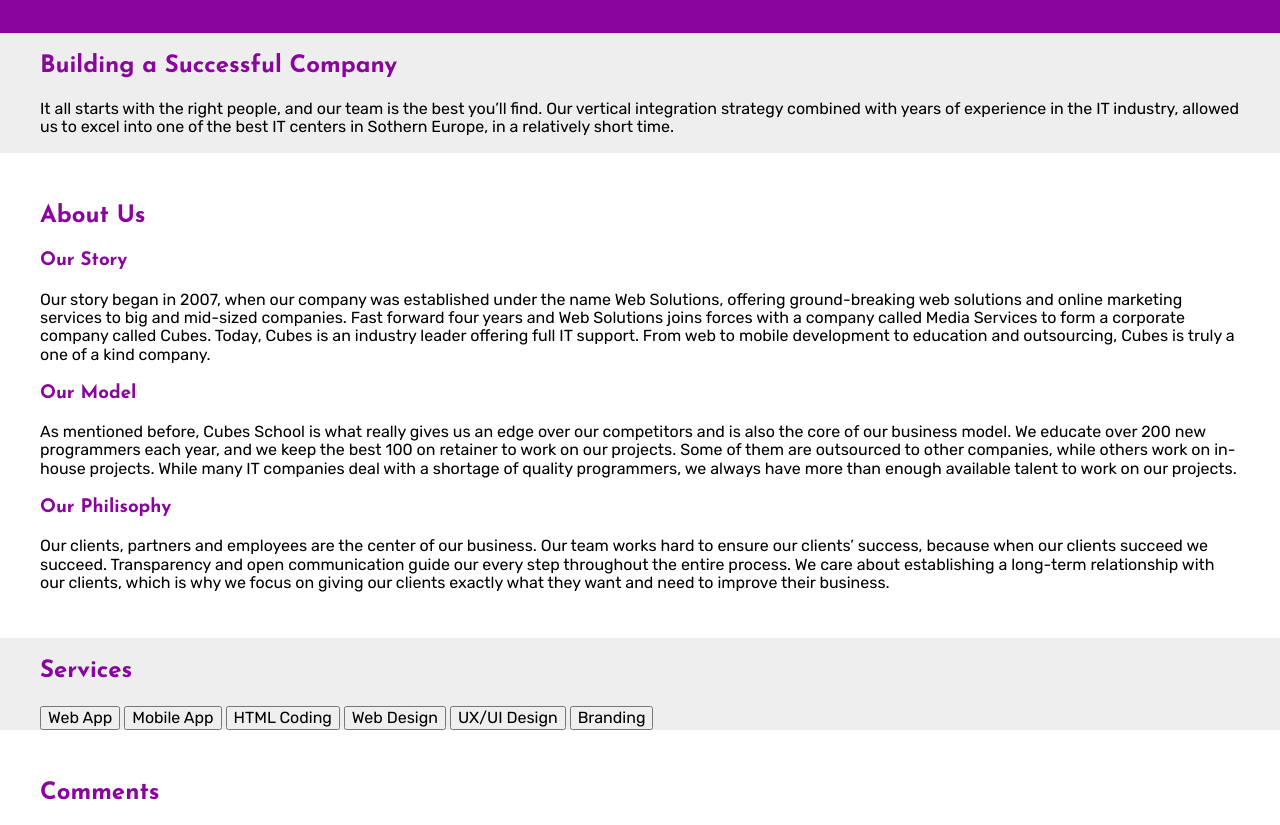
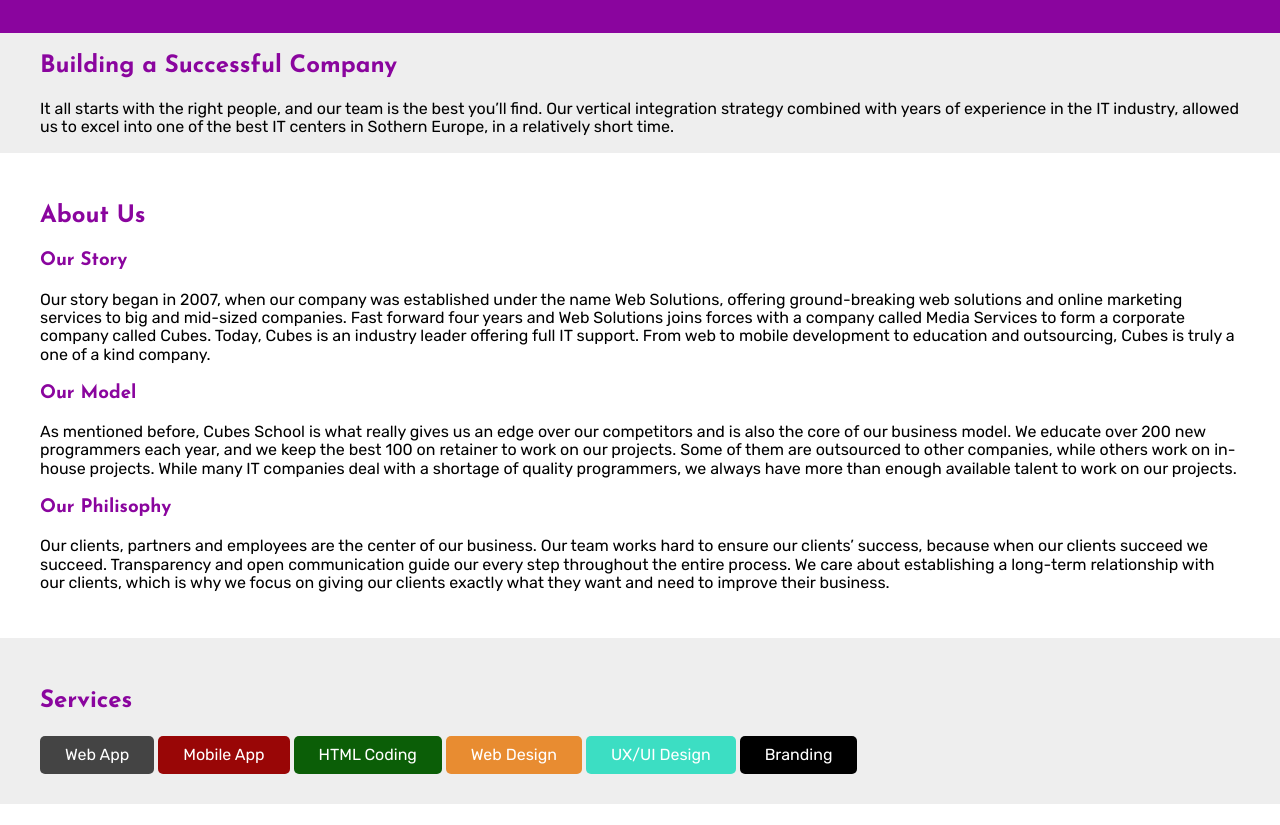
Before and after one commit to MartinaR-prog/learningSass, a plain HTML site: page public_html/index.html in a window 1280 px wide. Shown: the part 107-932 px from the top of the page. Drawn offline with nearby package versions, Linux system fonts and the light colour scheme; files that its build step writes are made by us from their sources.

Commit message:
Invisible class and @extend

```diff
--- a/public_html/index.html
+++ b/public_html/index.html
@@ -87,12 +87,12 @@
         <section id="service" class="service-section">
             <div class="container">
                 <h2>Services</h2>
-                <button>Web App</button>
-                <button>Mobile App</button>
-                <button>HTML Coding</button>
-                <button>Web Design</button>
-                <button>UX/UI Design</button>
-                <button>Branding</button>
+                <button class="btn-default">Web App</button>
+                <button class="btn-danger">Mobile App</button>
+                <button class="btn-success">HTML Coding</button>
+                <button class="btn-warning">Web Design</button>
+                <button class="btn-info">UX/UI Design</button>
+                <button class="btn-dark">Branding</button>
             </div><!-- container -->
         </section>
 
--- /dev/null
+++ b/public_html/scss/partials/_components.scss
@@ -0,0 +1,50 @@
+$btn-default: $dark-gray;
+$btn-default-color: $white;
+$btn-danger: $red;
+$btn-success: $green;
+$btn-warning: $orange;
+$btn-info: $cyan;
+$btn-dark: $black;
+//button is inline element and can't accept box model elements
+/* INVISIBLE CLASS */
+%btn{
+    display: inline-block;
+    padding: 10px 25px;
+    border: none;
+    border-radius: 5px;
+    -moz-border-radius: 5px;
+    -webkit-border-radius: 5px;
+    -o-border-radius: 5px;
+    cursor: pointer;
+}
+
+.btn-default{
+    @extend %btn; //extends everything inside the btn class
+    background-color: $btn-default;
+    color: $btn-default-color;
+}
+.btn-danger{
+    @extend %btn;
+    background-color: $btn-danger;
+    color: $btn-default-color;
+}
+.btn-success{
+    @extend %btn;
+    background-color: $btn-success;
+    color: $btn-default-color;
+}
+.btn-warning{
+    @extend %btn;
+    background-color: $btn-warning;
+    color: $btn-default-color;
+}
+.btn-info{
+    @extend %btn;
+    background-color: $btn-info;
+    color: $btn-default-color;
+}
+.btn-dark{
+    @extend %btn;
+    background-color: $btn-dark;
+    color: $btn-default-color;
+}
--- a/public_html/scss/partials/_serviceSection.scss
+++ b/public_html/scss/partials/_serviceSection.scss
@@ -1,8 +1,3 @@
-/*
-Click nbfs://nbhost/SystemFileSystem/Templates/Licenses/license-default.txt to change this license
-Click nbfs://nbhost/SystemFileSystem/Templates/ClientSide/style.scss to edit this template
-*/
-/*
-    Created on : May 8, 2025, 12:37:44 PM
-    Author     : HP
-*/
+.service-section{
+    padding: 30px 0;
+}
--- a/public_html/scss/theme.scss
+++ b/public_html/scss/theme.scss
@@ -1,4 +1,5 @@
 @import "partials/_variables.scss";
+@import "partials/_components.scss";
 @import "partials/_fonts.scss";
 @import "partials/_reset.scss";
 @import "partials/_base.scss";
```
Also changed, not shown: public_html/css/theme.css, 1 other file.
